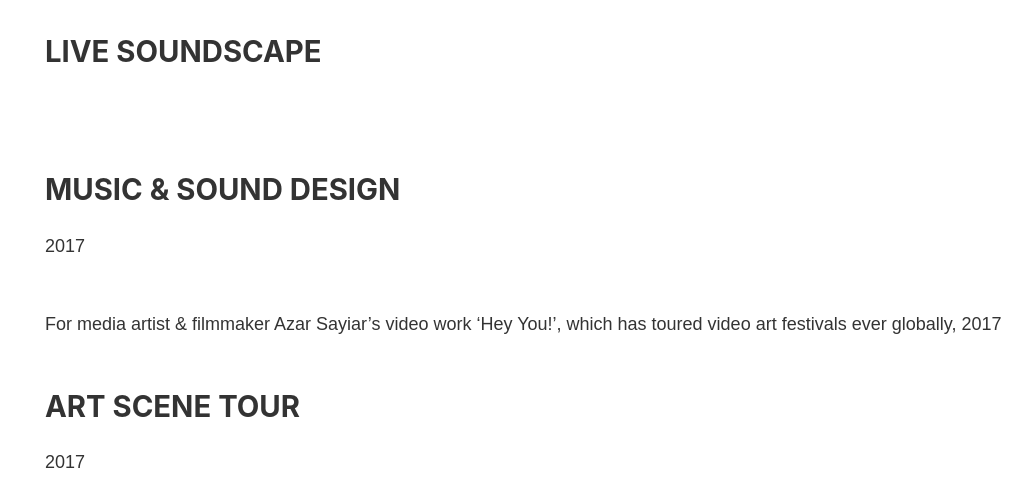
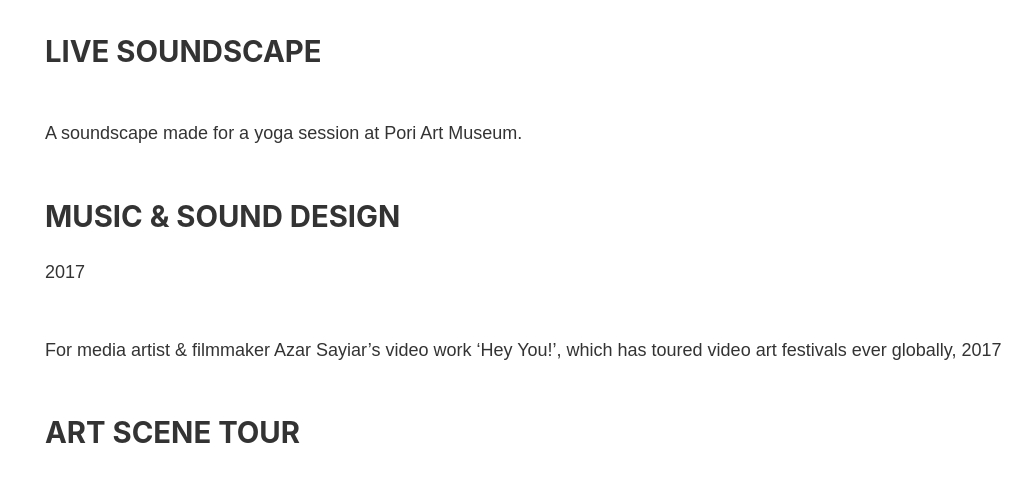
Before and after one commit to usrrname/biitsi, a Gatsby site: page / in a window 1280 px wide. Shown: the part 5300-5779 px from the top of the page, without its empty margins (261-1280 px from the left). Built offline with nearby package versions, Linux system fonts and the light colour scheme; Gatsby itself is replaced by a stand-in of ours.

Commit message:
Update Project “live-soundscape/index”

```diff
--- a/src/pages/_projects/live-soundscape/index.md
+++ b/src/pages/_projects/live-soundscape/index.md
@@ -3,3 +3,4 @@ templateKey: project-post
 title: LIVE SOUNDSCAPE
 date: 02/01/2018
 ---
+A soundscape made for a yoga session at Pori Art Museum.
```
